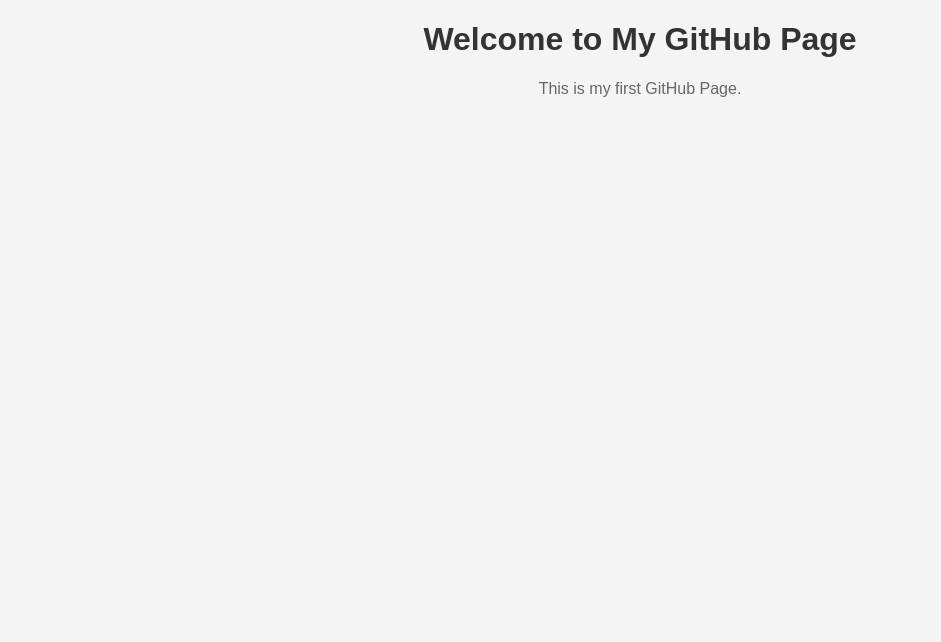
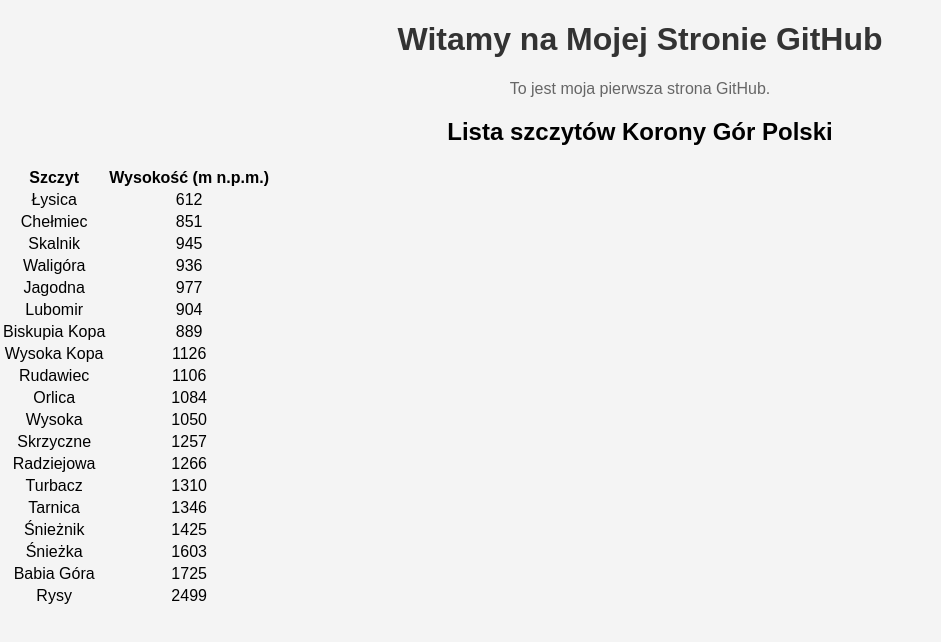
Before and after one commit to MajesticB/majesticb.github.io, a plain HTML site: page index.html in a window 1280 px wide. Shown: the whole page, without its empty margins (0-941 px from the left). Drawn offline with Linux system fonts and the light colour scheme.

Commit message:
Index zakutalizowany o liste KGP

```diff
--- a/index.html
+++ b/index.html
@@ -1,13 +1,101 @@
 <!DOCTYPE html>
-<html lang="en">
+<html lang="pl">
 <head>
     <meta charset="UTF-8">
     <meta name="viewport" content="width=device-width, initial-scale=1.0">
-    <title>My GitHub Page</title>
+    <title>Moja Strona GitHub</title>
     <link rel="stylesheet" href="styles.css">
 </head>
 <body>
-    <h1>Welcome to My GitHub Page</h1>
-    <p>This is my first GitHub Page.</p>
+    <h1>Witamy na Mojej Stronie GitHub</h1>
+    <p>To jest moja pierwsza strona GitHub.</p>
+
+    <h2>Lista szczytów Korony Gór Polski</h2>
+    <table>
+        <thead>
+            <tr>
+                <th>Szczyt</th>
+                <th>Wysokość (m n.p.m.)</th>
+            </tr>
+        </thead>
+        <tbody>
+            <tr>
+                <td>Łysica</td>
+                <td>612</td>
+            </tr>
+            <tr>
+                <td>Chełmiec</td>
+                <td>851</td>
+            </tr>
+            <tr>
+                <td>Skalnik</td>
+                <td>945</td>
+            </tr>
+            <tr>
+                <td>Waligóra</td>
+                <td>936</td>
+            </tr>
+            <tr>
+                <td>Jagodna</td>
+                <td>977</td>
+            </tr>
+            <tr>
+                <td>Lubomir</td>
+                <td>904</td>
+            </tr>
+            <tr>
+                <td>Biskupia Kopa</td>
+                <td>889</td>
+            </tr>
+            <tr>
+                <td>Wysoka Kopa</td>
+                <td>1126</td>
+            </tr>
+            <tr>
+                <td>Rudawiec</td>
+                <td>1106</td>
+            </tr>
+            <tr>
+                <td>Orlica</td>
+                <td>1084</td>
+            </tr>
+            <tr>
+                <td>Wysoka</td>
+                <td>1050</td>
+            </tr>
+            <tr>
+                <td>Skrzyczne</td>
+                <td>1257</td>
+            </tr>
+            <tr>
+                <td>Radziejowa</td>
+                <td>1266</td>
+            </tr>
+            <tr>
+                <td>Turbacz</td>
+                <td>1310</td>
+            </tr>
+            <tr>
+                <td>Tarnica</td>
+                <td>1346</td>
+            </tr>
+            <tr>
+                <td>Śnieżnik</td>
+                <td>1425</td>
+            </tr>
+            <tr>
+                <td>Śnieżka</td>
+                <td>1603</td>
+            </tr>
+            <tr>
+                <td>Babia Góra</td>
+                <td>1725</td>
+            </tr>
+            <tr>
+                <td>Rysy</td>
+                <td>2499</td>
+            </tr>
+        </tbody>
+    </table>
 </body>
 </html>
```
